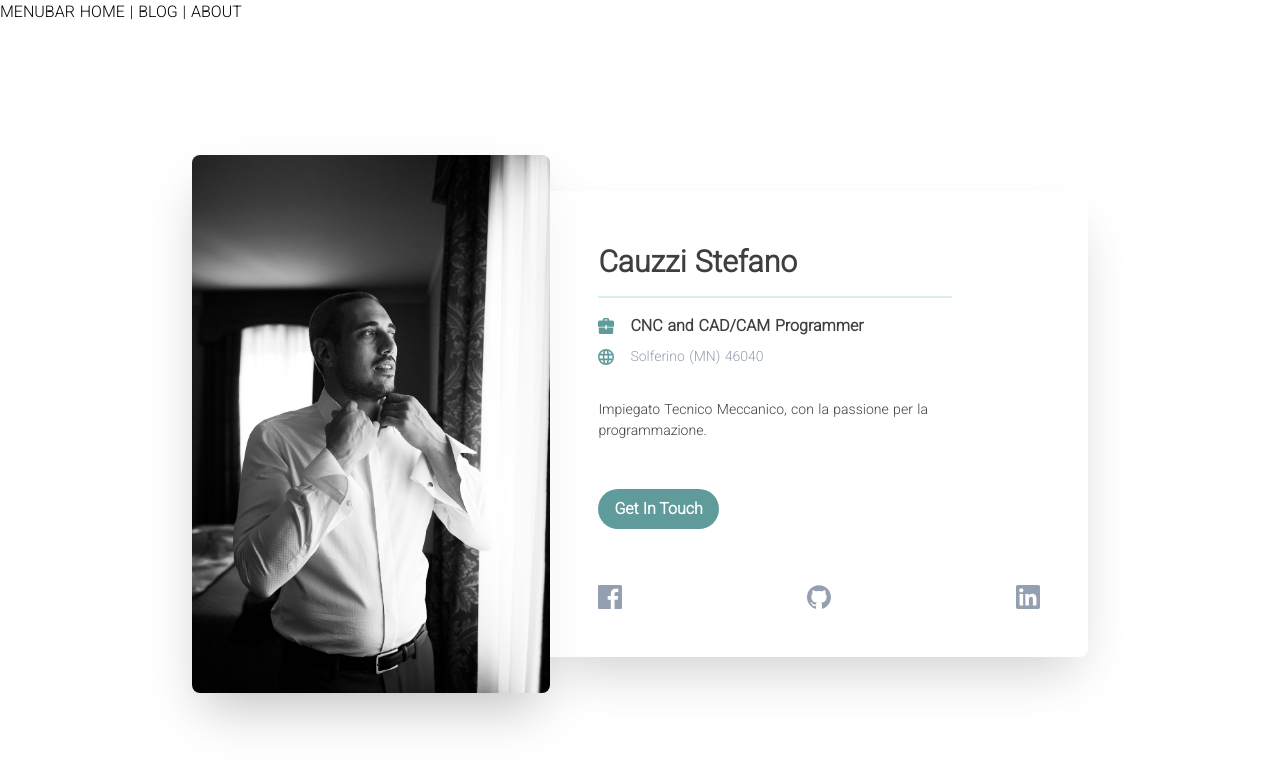
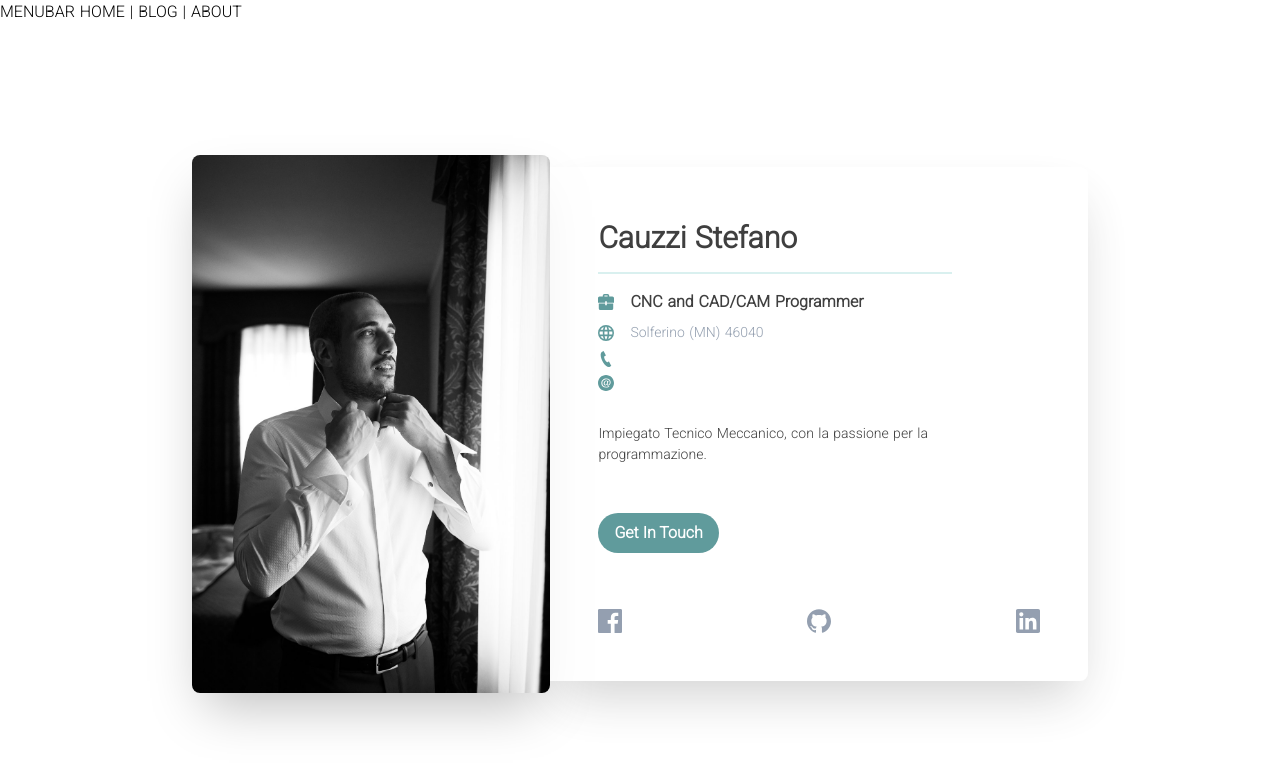
Before and after one commit to stecaulab/CSsite, a Nuxt app: page / in a window 1280 px wide. Shown: the top 766 px of the page. Built offline with nearby package versions, Linux system fonts and the light colour scheme.

Commit message:
aggiunto svg icons

```diff
--- a/components/Home.vue
+++ b/components/Home.vue
@@ -22,6 +22,8 @@
             <div class="mx-auto lg:mx-0 w-4/5 pt-3 border-b-2 border-teal-500 opacity-25"></div>
             <p class="pt-4 text-base font-bold flex items-center justify-center lg:justify-start"><svg class="h-4 fill-current text-teal-700 pr-4" xmlns="http://www.w3.org/2000/svg" viewBox="0 0 20 20"><path d="M9 12H1v6a2 2 0 0 0 2 2h14a2 2 0 0 0 2-2v-6h-8v2H9v-2zm0-1H0V5c0-1.1.9-2 2-2h4V2a2 2 0 0 1 2-2h4a2 2 0 0 1 2 2v1h4a2 2 0 0 1 2 2v6h-9V9H9v2zm3-8V2H8v1h4z"></path></svg> {{ title }}</p>
             <p class="pt-2 text-gray-600 text-xs lg:text-sm flex items-center justify-center lg:justify-start"><svg class="h-4 fill-current text-teal-700 pr-4" xmlns="http://www.w3.org/2000/svg" viewBox="0 0 20 20"><path d="M10 20a10 10 0 1 1 0-20 10 10 0 0 1 0 20zm7.75-8a8.01 8.01 0 0 0 0-4h-3.82a28.81 28.81 0 0 1 0 4h3.82zm-.82 2h-3.22a14.44 14.44 0 0 1-.95 3.51A8.03 8.03 0 0 0 16.93 14zm-8.85-2h3.84a24.61 24.61 0 0 0 0-4H8.08a24.61 24.61 0 0 0 0 4zm.25 2c.41 2.4 1.13 4 1.67 4s1.26-1.6 1.67-4H8.33zm-6.08-2h3.82a28.81 28.81 0 0 1 0-4H2.25a8.01 8.01 0 0 0 0 4zm.82 2a8.03 8.03 0 0 0 4.17 3.51c-.42-.96-.74-2.16-.95-3.51H3.07zm13.86-8a8.03 8.03 0 0 0-4.17-3.51c.42.96.74 2.16.95 3.51h3.22zm-8.6 0h3.34c-.41-2.4-1.13-4-1.67-4S8.74 3.6 8.33 6zM3.07 6h3.22c.2-1.35.53-2.55.95-3.51A8.03 8.03 0 0 0 3.07 6z"></path></svg> {{ location }}</p>
+            <p class="pt-2 text-gray-600 text-xs lg:text-sm flex items-center justify-center lg:justify-start"><svg class="h-4 fill-current text-teal-700 pr-4" xmlns="http://www.w3.org/2000/svg"  viewBox="0 0 24 24"><path d="M20 22.621l-3.521-6.795c-.008.004-1.974.97-2.064 1.011-2.24 1.086-6.799-7.82-4.609-8.994l2.083-1.026-3.493-6.817-2.106 1.039c-7.202 3.755 4.233 25.982 11.6 22.615.121-.055 2.102-1.029 2.11-1.033z"/></svg>{{ phone }} </p>
+            <p class="pt-2 text-gray-600 text-xs lg:text-sm flex items-center justify-center lg:justify-start"><svg class="h-4 fill-current text-teal-700 pr-4"  xmlns="http://www.w3.org/2000/svg"  viewBox="0 0 24 24"><path d="M13.718 10.528c0 .792-.268 1.829-.684 2.642-1.009 1.98-3.063 1.967-3.063-.14 0-.786.27-1.799.687-2.58 1.021-1.925 3.06-1.624 3.06.078zm10.282 1.472c0 6.627-5.373 12-12 12s-12-5.373-12-12 5.373-12 12-12 12 5.373 12 12zm-5-1.194c0-3.246-2.631-5.601-6.256-5.601-4.967 0-7.744 3.149-7.744 7.073 0 3.672 2.467 6.517 7.024 6.517 2.52 0 4.124-.726 5.122-1.288l-.687-.991c-1.022.593-2.251 1.136-4.256 1.136-3.429 0-5.733-2.199-5.733-5.473 0-5.714 6.401-6.758 9.214-5.071 2.624 1.642 2.524 5.578.582 7.083-1.034.826-2.199.799-1.821-.756 0 0 1.212-4.489 1.354-4.975h-1.364l-.271.952c-.278-.785-.943-1.295-1.911-1.295-2.018 0-3.722 2.19-3.722 4.783 0 1.73.913 2.804 2.38 2.804 1.283 0 1.95-.726 2.364-1.373-.3 2.898 5.725 1.557 5.725-3.525z"></path></svg> {{ email }} </p>
             <p class="pt-8 text-sm">{{ desc }}</p>
 
             <div class="pt-12 pb-8">
@@ -83,6 +85,14 @@ export default {
             type: String,
             required: true
       },
+      phone : {
+            type: String,
+            required: true
+      },
+      email : {
+            type: String,
+            required: true
+      }
   }
 }
 </script>
```
